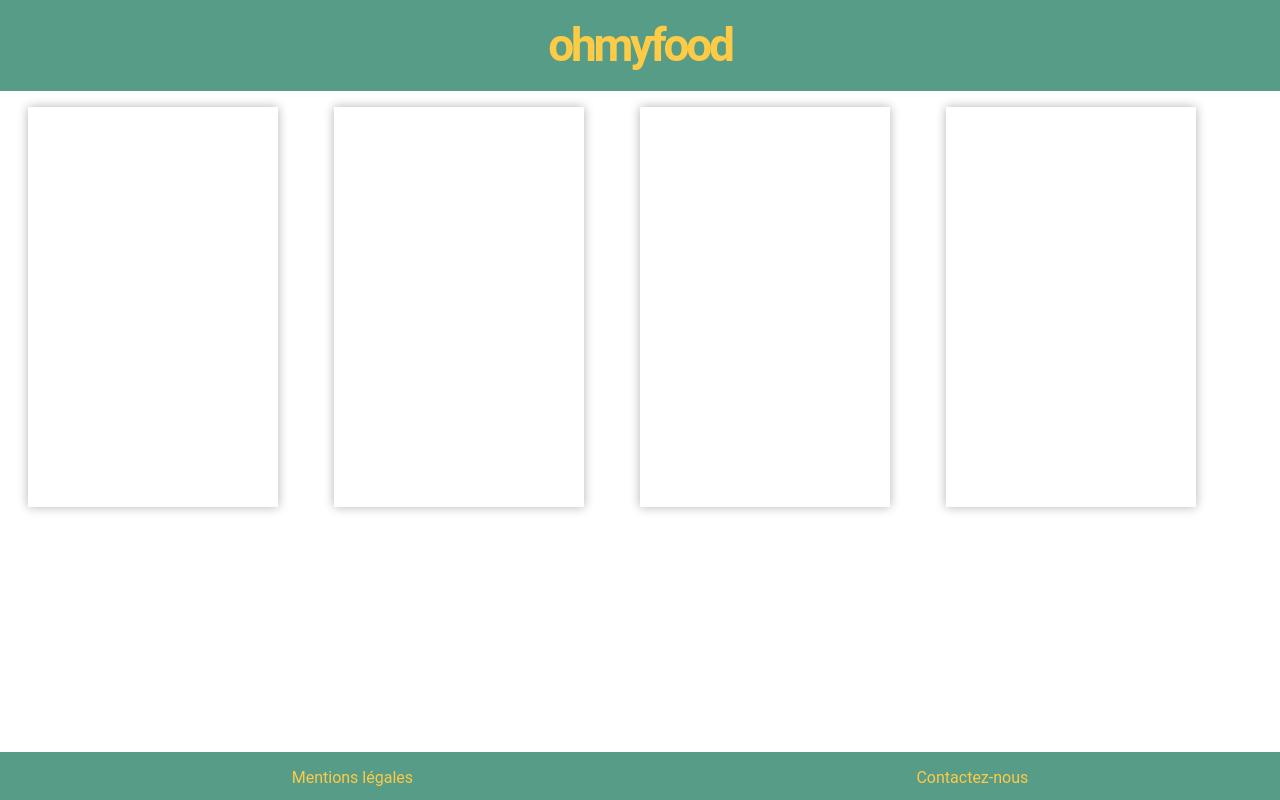
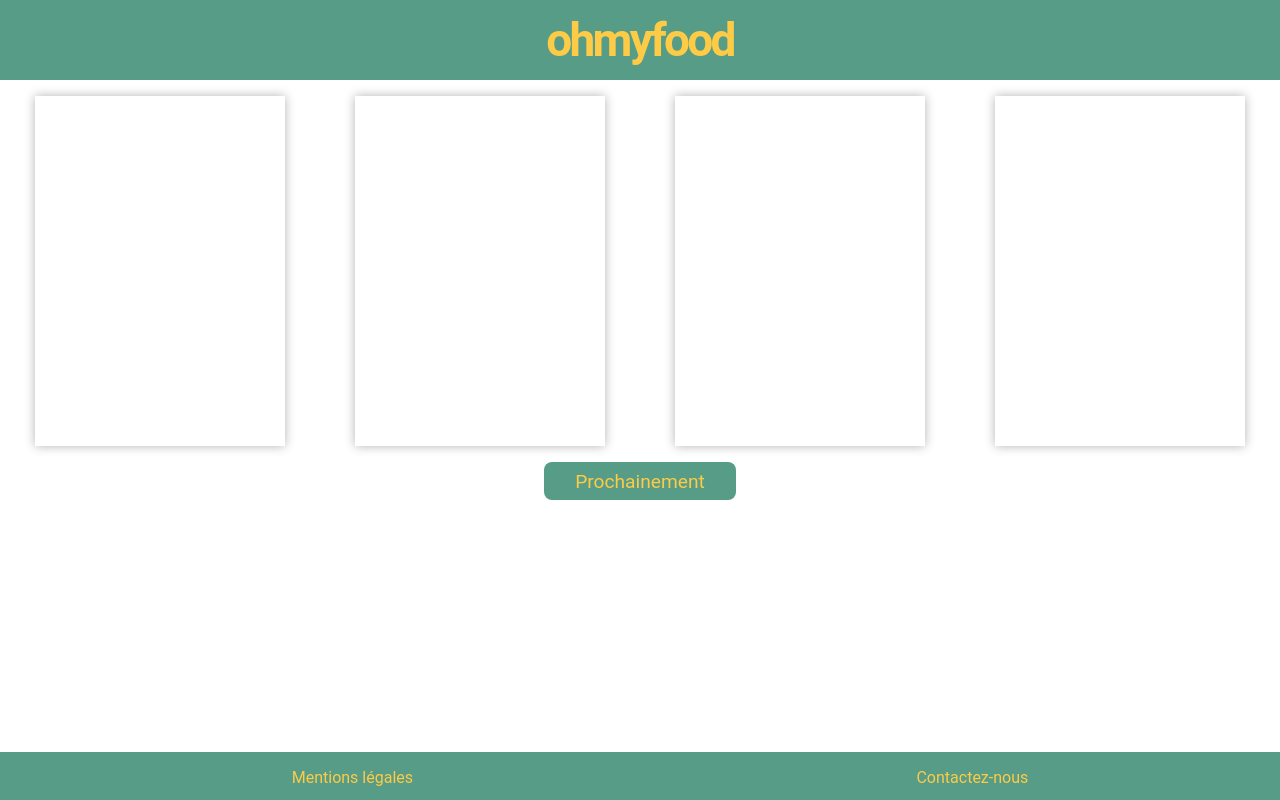
Before and after one commit to CptConi/Projet3, a website: page index.html in a window 1280 px wide. Drawn offline with Linux system fonts and the light colour scheme.

Commit message:
Add "prochainement" btn

```diff
--- a/index.html
+++ b/index.html
@@ -8,7 +8,7 @@
   </head>
   <body>
     <header>
-      <h1>Ohmyfood</h1>
+      <h1><a href="index.html">Ohmyfood</a></h1>
     </header>
 
     <div class="content">
@@ -16,10 +16,14 @@
       <div class="content__menu content__menu--chic"></div>
       <div class="content__menu content__menu--delice"></div>
       <div class="content__menu content__menu--palette"></div>
-      <div class="btn">
-        <div class="btn--prochainement"></div>
-      </div>
     </div>
+    <div class="btn">
+        <div class="btn--prochainement">
+            <a href="soon.html" class="prochainement">Prochainement</a>
+        </div>
+    </div>
+    </div>
+
     <footer>
       <ul>
         <li>Mentions légales</li>
--- a/sass/Base/_typography.scss
+++ b/sass/Base/_typography.scss
@@ -1,13 +1,23 @@
 h1 {
+  text-align: center;
+  a {
+    font-family: "Roboto", sans-serif;
+    letter-spacing: -0.06em; // Spacing between two letters.
+    text-decoration: none;
+
+    color: $color-yellow;
+    font-weight: bold;
+    text-transform: lowercase;
+
+    font-size: 46px;
+  }
+}
+
+.prochainement {
+  color: $color-yellow;
+  text-decoration: none;
   font-family: "Roboto", sans-serif;
-  letter-spacing: -0.07em; // Spacing between two letters.
-
-  color: $color-yellow;
-  font-weight: bolder;
-  text-align: center;
-  text-transform: lowercase;
-
-  font-size: 46px;
+  font-size: 1.2em;
 }
 
 footer {
--- a/sass/Layout/_layout.scss
+++ b/sass/Layout/_layout.scss
@@ -13,16 +13,26 @@ header {
 
 .content {
   margin-top: 1em;
-  margin-bottom: $footer-height + 1em;
+  margin-bottom: 1.5em;
   width: 100%;
   display: flex;
   flex-direction: row;
   justify-content: space-around;
   .content__menu {
-    width: 250px;
-    height: 400px;
+    width: $box-w;
+    height: $box-h;
 
     box-shadow: 0 0 10px rgba(0, 0, 0, 0.3);
+  }
+}
+.btn {
+  text-align: center;
+  .prochainement {
+    width: 180px;
+    padding: 0.4em 1.6em;
+    border-radius: 8px;
+    margin: auto;
+    background-color: $color-green;
   }
 }
 
--- a/sass/Utils/_variables.scss
+++ b/sass/Utils/_variables.scss
@@ -1,4 +1,7 @@
 $color-green: #579c87;
 $color-yellow: #fdcb46;
 
+$box-w: 250px;
+$box-h: 350px;
+
 $footer-height: 3em;
```
Also changed, not shown: css/style.css, 1 other file.
